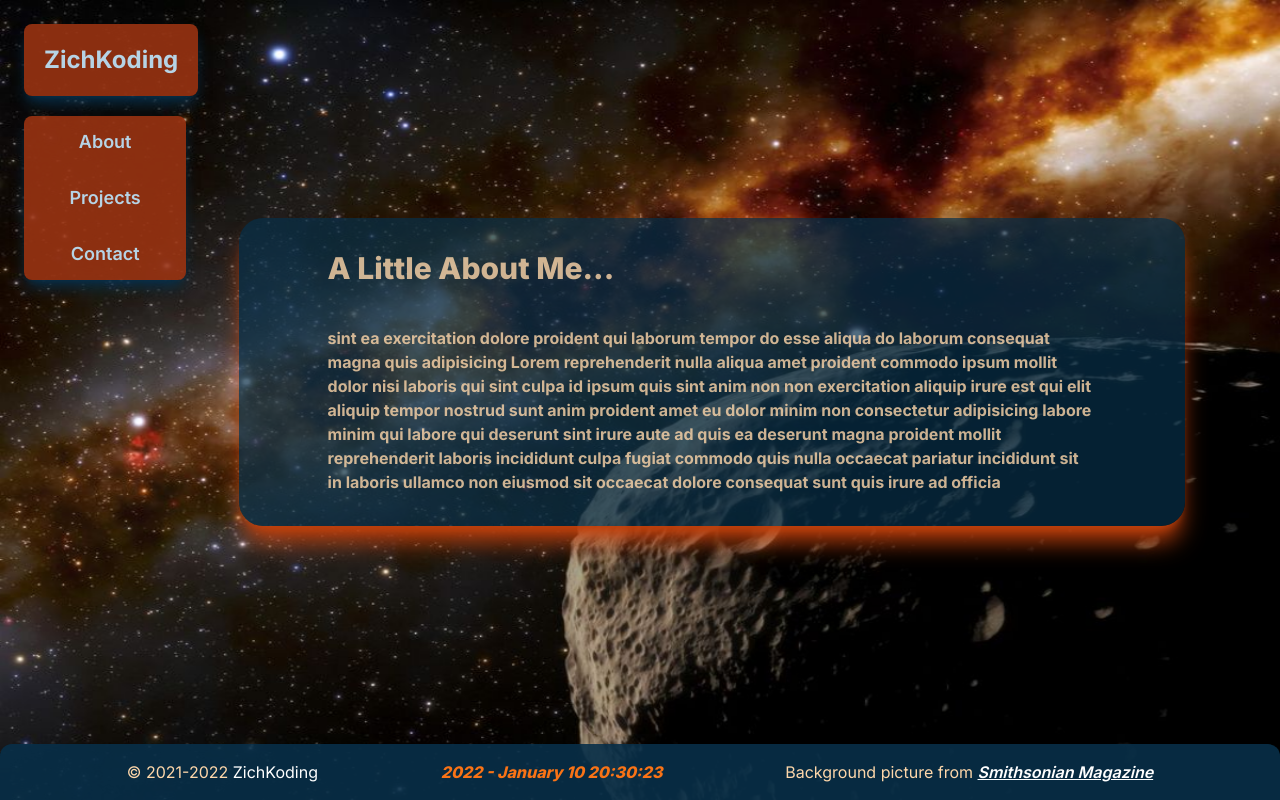
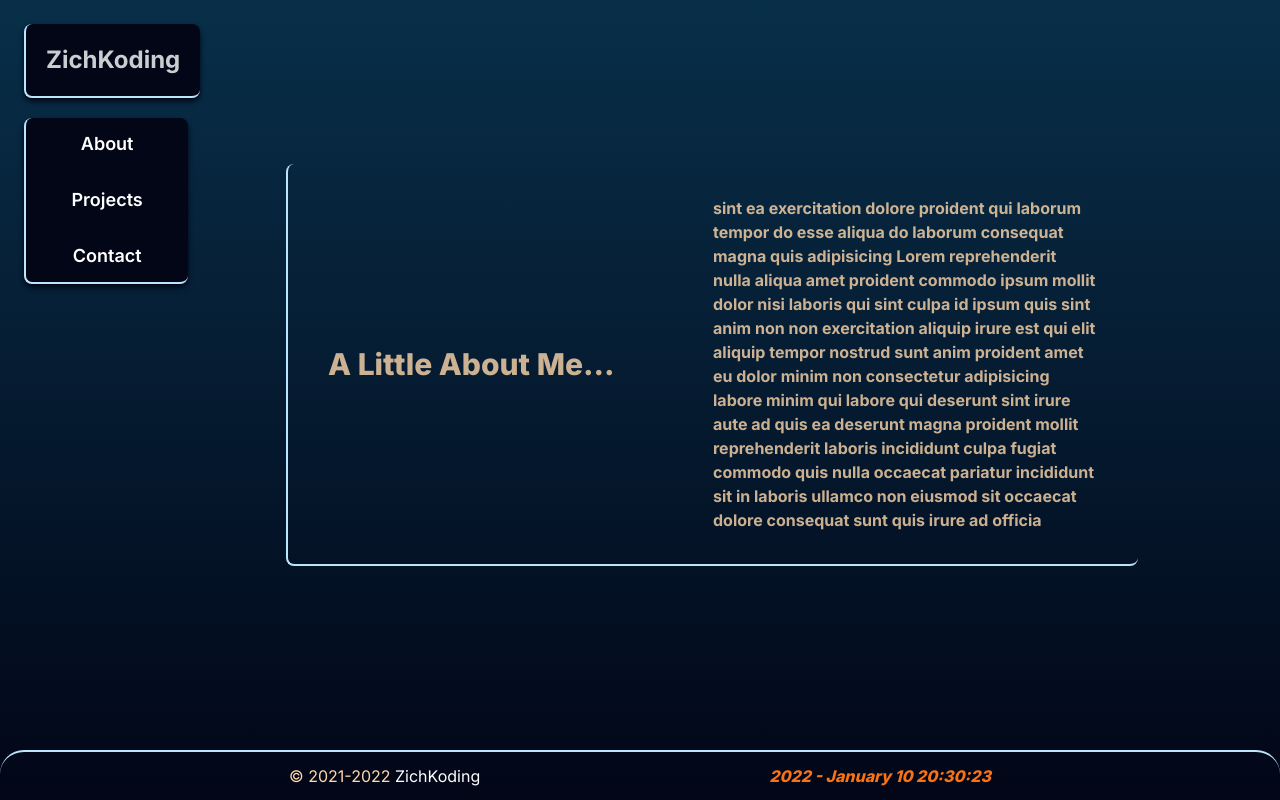
Before and after one commit to ZichKoding/ZichKoding.github.io, a Next.js app: page /about in a window 1280 px wide. Built offline with nearby package versions, Linux system fonts and the light colour scheme.

Commit message:
Chagned the styling of the pages for a more sleek look.

```diff
--- a/app/about/page.tsx
+++ b/app/about/page.tsx
@@ -6,9 +6,9 @@ export default function About() {
   return (
     <>
       <main className="flex flex-grow justify-center items-center sm:ml-36">
-        <div className="flex flex-col justify-evenly w-10/12 p-3 items-center
-                      bg-sky-950 bg-opacity-70 text-orange-200 text-opacity-80
-                      rounded-3xl shadow-xl shadow-orange-700">
+        <div className="flex flex-col justify-evenly w-10/12 p-3 px-10 items-center
+                      text-orange-200 text-opacity-80 border-b-2 border-r-2 md:border-r-0 md:border-l-2
+                      border-sky-200 rounded-lg md:flex-row md:w-3/4 md:h-4/5 md:justify-center md:items-center">
           <h3 className="w-10/12 text-3xl text-op font-extrabold py-5">
             A Little About Me...
           </h3>
--- a/app/layout.tsx
+++ b/app/layout.tsx
@@ -16,9 +16,8 @@ export const metadata: Metadata = {
 export default function RootLayout({children,}: {children: React.ReactNode}) {
   return (
     <html lang="en">
-      <body className={`min-h-screen flex flex-col ${inter.className}`}>
-        <Image src="/farfarout-illustration-scaled.jpg" alt="Picture of the author" width={500} height={500}
-                className="fixed w-full h-full -z-30" />
+      <body className={`min-h-screen flex flex-col
+                      bg-gradient-to-t from-slate-950 to-sky-950 ${inter.className}`}>
         <Header />
         {children}
         <Footer />
--- a/app/page.tsx
+++ b/app/page.tsx
@@ -6,8 +6,8 @@ export default function Home() {
     <main className="flex flex-grow flex-col justify-evenly">
       <div className="flex flex-col gap-12 h-fit items-center sm:ml-40">
         <div className="flex flex-col justify-between w-10/12 h-full mt-7 p-3 items-center
-                        bg-sky-950 bg-opacity-70 text-orange-200 text-opacity-80
-                        rounded-2xl shadow-lg shadow-orange-700 lg:flex-row">
+                        text-orange-200 text-opacity-80 border-b-2 border-r-2 md:border-r-0 md:border-l-2
+                        border-sky-200 rounded-xl lg:flex-row">
           <div className="flex flex-col flex-shrink-0 gap-3 w-32 h-auto
                           overflow-hidden p-2 items-center sm:w-48 sm:h-auto">
             <Image src="/profile_pic.jpg"
--- a/components/FeaturedProjects.tsx
+++ b/components/FeaturedProjects.tsx
@@ -30,13 +30,14 @@ export default function FeaturedProjects() {
             <div className="flex flex-col px-2 items-center gap-10 md:grid lg:grid-cols-2">
                 {featuredProjects.map((project, index) => (
                     <div key={index} className={`w-10/12 lg:w-10/12 md:w-3/4  h-20 sm:h-32
-                                                bg-sky-950 bg-opacity-70 text-orange-200 text-opacity-80
-                                                rounded-2xl shadow-lg shadow-orange-700 flex flex-row justify-center
+                                                text-orange-200 text-opacity-80 border-l-4
+                                                border-r-4 border-sky-200 hover:text-white
+                                                rounded-3xl  flex flex-row justify-center
                                                 items-center text-center
                                                 ${index % 2 !== 0 ? 'sm:ml-auto' :
-                                                                    'sm:mr-auto'}`}>
+                                                                        'sm:mr-auto'}`}>
                         <Image src={project.image_path} alt={project.title} width={120} height={120}
-                                className="h-20 sm:h-32 rounded-l-2xl mr-auto" />
+                                className="h-20 sm:h-32 rounded-l-3xl mr-auto" />
                         <div className="flex flex-col justify-center items-center text-center mr-auto">
                             <h3 className="text-lg font-bold">{project.title}</h3>
                         </div>
--- a/components/Footer.tsx
+++ b/components/Footer.tsx
@@ -42,9 +42,9 @@ export default function Footer() {
     }, []);
 
     return (
-        <footer className="relative flex flex-col sm:flex-row gap-3 bottom-0 ml-auto rounded-t-xl w-full
-                            bg-sky-950 bg-opacity-90 text-orange-200 text-center
-                            p-4 shadow-md justify-evenly">
+        <footer className="relative flex flex-col sm:flex-row gap-3 bottom-0 ml-auto rounded-t-3xl w-full
+                            text-orange-200 text-center border-t-2 border-sky-200
+                            p-3 mt-5 justify-evenly">
             <p>
                 &copy; {`2021-${dateTime.year}`}{' '}
                 <Link href="/" className="text-white hover:text-blue-300">
@@ -55,13 +55,6 @@ export default function Footer() {
                 {dateTime.year} - {new Date(dateTime.year, dateTime.month - 1).toLocaleString('default', { month: 'long' })} {dateTime.day}{' '}
                 {dateTime.hour}:{dateTime.minute}:{dateTime.second}
             </p>
-
-            <p>
-                Background picture  from{' '}
-                <Link href={IMG_URL} target="_blank" className="text-white font-semibold italic underline">
-                    Smithsonian Magazine
-                </Link>
-            </p>
         </footer>
     );
 }
--- a/components/Header.tsx
+++ b/components/Header.tsx
@@ -4,27 +4,27 @@ export default function Header() {
     return (
         <>
             <header className="sticky sm:absolute top-0 flex sm:flex-col gap-2 sm:gap-5
-                                p-3 sm:p-6 z-10 text-sky-200 text-opacity-90
-                                ml-auto">
-                <Link href="/" className="bg-orange-800 bg-opacity-90 shadow-lg shadow-sky-950
-                                        hover:bg-sky-800 hover:bg-opacity-90 hover:text-orange-200
-                                        hover:shadow-orange-950
-                                        p-3 sm:p-5 h-fit text-2xl align-center font-bold rounded-lg">
+                                p-3 sm:p-6 z-10 ml-auto">
+                <Link href="/" className="text-opacity-80 border-b-2 border-r-2 md:border-r-0 md:border-l-2
+                                        border-sky-200 text-white hover:text-orange-200 p-3 sm:p-5 h-fit
+                                        text-2xl align-center font-bold rounded-lg bg-slate-950
+                                        shadow-md shadow-slate-950 ">
                     ZichKoding
                 </Link>
                 <nav className="flex flex-col gap-7 items-center
                                 justify-between text-lg font-semibold
-                                bg-orange-800 bg-opacity-90 shadow-lg shadow-sky-950
-                                p-3 mr-3 rounded-lg">
-                    <Link href="/about" className="hover:bg-sky-800 hover:bg-opacity-90 hover:text-orange-200
+                                text-opacity-80 border-b-2 border-r-2 md:border-r-0 md:border-l-2
+                                border-sky-200 shadow-md shadow-slate-950
+                                bg-slate-950 p-3 mr-3 rounded-lg">
+                    <Link href="/about" className="text-white hover:text-orange-200
                                         hover:shadow-orange-950 w-full text-center rounded-lg">
                         About
                     </Link>
-                    <Link href="/projects" className="hover:bg-sky-800 hover:bg-opacity-90 hover:text-orange-200
+                    <Link href="/projects" className="text-white hover:text-orange-200
                                         hover:shadow-orange-950 w-full text-center rounded-lg">
                         Projects
                     </Link>
-                    <Link href="/contact" className="hover:bg-sky-800 hover:bg-opacity-90 hover:text-orange-200
+                    <Link href="/contact" className="text-white hover:text-orange-200
                                         hover:shadow-orange-950 w-full text-center rounded-lg">
                         Contact
                     </Link>
```
